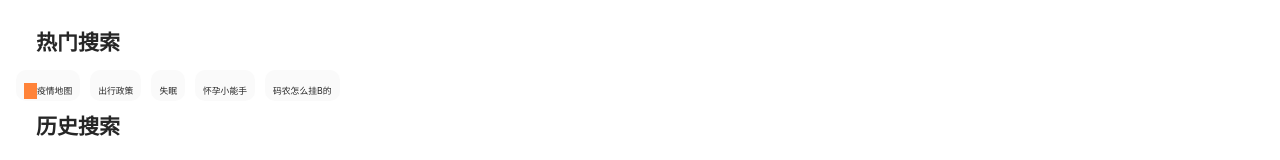
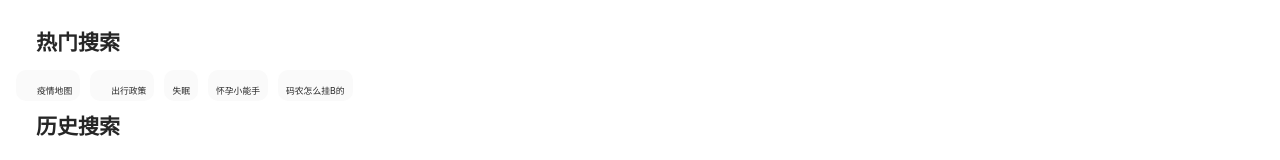
Before and after one commit to LINLINdd/doctor, a React (Create React App) app: page /Search in a window 1280 px wide. Shown: the part 145-305 px from the top of the page. Built offline with nearby package versions, Linux system fonts and the light colour scheme.

Commit message:
换图标

```diff
--- a/public/index.html
+++ b/public/index.html
@@ -9,8 +9,9 @@
   <meta name="viewport" content="width=device-width, initial-scale=1.0, maximum-scale=1.0, minimum-scale=1.0, user-scalable=no">
   <title>丁结香</title>
   <script src="//at.alicdn.com/t/font_2748678_5osizpwh04v.js"></script>
-  <script src="//at.alicdn.com/t/font_2759419_m4na5h73z1k.js"></script>
-  <script src="//at.alicdn.com/t/font_2755272_z30qozm3iwn.js"></script>
+  <script src="//at.alicdn.com/t/font_2755272_l9nve4c3uha.js"></script>
+
+
 
 
 </head>
--- a/src/components/Search/index.css
+++ b/src/components/Search/index.css
@@ -95,7 +95,7 @@
 #SearchCss #InputDowm .box .partthree span .icon {
   width: 0.8125rem;
   height: 1rem;
-  background-color: #ff8339 !important;
+  color: #ff8339 !important;
   vertical-align: middle;
 }
 #SearchCss ul,
--- a/src/components/Search/index.jsx
+++ b/src/components/Search/index.jsx
@@ -98,8 +98,8 @@ class Search extends Component {
               {
                 iconame.map((item, index) => {
                   return <div className={"part" + ' ' + (item.CName)} key={item.CName2}>
-                    <div className="iback ">
-                      <svg className="icon " ariaidden="true">
+                    <div className="iback">
+                      <svg className="icon" aria-hidden="true">
                         <use xlinkHref={item.CName2}></use>
                       </svg>
                     </div>
@@ -119,7 +119,7 @@ class Search extends Component {
               <div className="hotword">
                 {
                   hot.map((item, index) => {
-                    return index == 0 && 1 ? <span key={item.text}>
+                    return [0,1].includes(index)? <span key={item.text}>
                       <svg className="icon" aria-hidden="true">
                         <use xlinkHref="#icon-huo"></use>
                       </svg>{item.text}</span> : <span key={item.text}>{item.text}</span>
@@ -136,7 +136,6 @@ class Search extends Component {
                 <span>失眠</span>
 
                 <span>孕育管家</span> */}
-
               </div>
             </div>
 
--- a/src/components/Search/index.scss
+++ b/src/components/Search/index.scss
@@ -126,7 +126,6 @@
           flex-wrap: wrap;
 
         }
-
         span {
           background-color: #fafafa;
           padding: 5px 8px;
@@ -140,10 +139,11 @@
           .icon {
             width: .8125rem;
             height: 1rem;
-            background-color: #ff8339 !important ;
+            color: #ff8339 !important ;
             vertical-align: middle;
           }
         }
+
 
 
       }
--- a/src/network/home.js
+++ b/src/network/home.js
@@ -13,3 +13,5 @@ export function getGridone() {
     url: '/getGridone',
   })
 }
+
+//
--- a/src/pages/Home/GridOne/index.jsx
+++ b/src/pages/Home/GridOne/index.jsx
@@ -11,14 +11,14 @@ class GridOne extends Component {
     super(props)
     this.state = {
       arr: [
-        {id: '01', icon: 'https://z3.ax1x.com/2021/08/19/fHaDvq.png', text: '问医生',
-        text2:'按科室找医生' },
-        {id: '02', icon: 'https://z3.ax1x.com/2021/08/19/fHayrV.png', text: '特惠义诊',
-        text2:'问诊一元起'
-       },
-        {id: '03', icon: 'https://z3.ax1x.com/2021/08/19/fHasK0.png', text: '电话急诊',
-        text2:'一对一电话咨询'
-       },
+      //   {id: '01', icon: 'https://z3.ax1x.com/2021/08/19/fHaDvq.png', text: '问医生',
+      //   text2:'按科室找医生' },
+      //   {id: '02', icon: 'https://z3.ax1x.com/2021/08/19/fHayrV.png', text: '特惠义诊',
+      //   text2:'问诊一元起'
+      //  },
+      //   {id: '03', icon: 'https://z3.ax1x.com/2021/08/19/fHasK0.png', text: '电话急诊',
+      //   text2:'一对一电话咨询'
+      //  },
       ]
     }
   }
@@ -27,9 +27,11 @@ class GridOne extends Component {
    componentDidMount() {
     this.getGridone()
    }
+
    getGridone= async()=>{
      const{data:res}= await getGridone();
-     this.setState({})
+     console.log(res);
+     this.setState({arr:res})
    }
 
 
```
Also changed, not shown: src/components/Search/index.min.css (+1 -1 lines), src/network/dist/home.dev.js, src/pages/Home/Trouble/index.jsx (line endings or trailing spaces).
